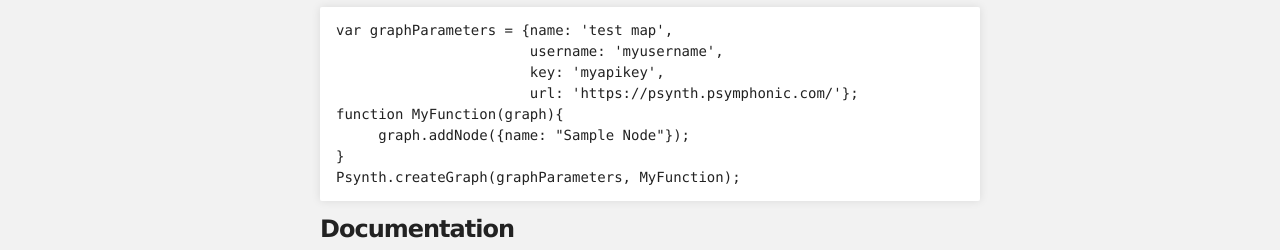
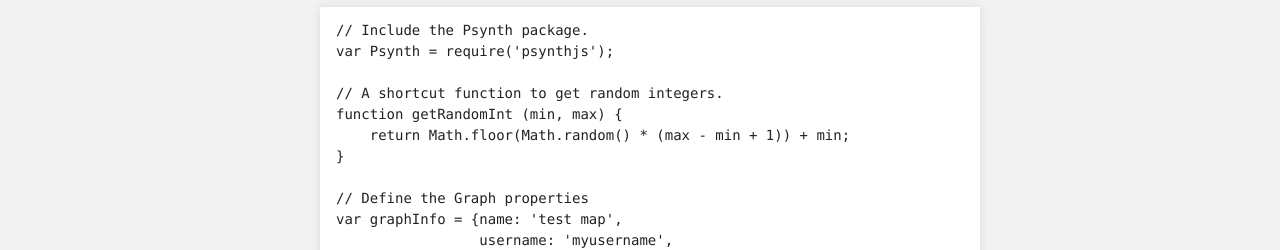
Before and after one commit to shawnrushefsky/PsynthJS, a plain HTML site: page index.html in a window 1280 px wide. Shown: the part 706-956 px from the top of the page. Drawn offline with Linux system fonts and the light colour scheme.

```diff
--- a/index.html
+++ b/index.html
@@ -48,14 +48,71 @@
 <h2>
 <a id="quickstart" class="anchor" href="#quickstart" aria-hidden="true"><span class="octicon octicon-link"></span></a>Quickstart</h2>
 
-<pre><code>var graphParameters = {name: 'test map',
-                       username: 'myusername',
-                       key: 'myapikey',
-                       url: 'https://psynth.psymphonic.com/'};
-function MyFunction(graph){
-     graph.addNode({name: "Sample Node"});
+<pre><code>// Include the Psynth package.
+var Psynth = require('psynthjs');
+
+// A shortcut function to get random integers.
+function getRandomInt (min, max) {
+    return Math.floor(Math.random() * (max - min + 1)) + min;
 }
-Psynth.createGraph(graphParameters, MyFunction);
+
+// Define the Graph properties
+var graphInfo = {name: 'test map',
+                 username: 'myusername',
+                 key: 'myapikey',
+                 url: 'https://psynth.psymphonic.com/'};
+
+// Create the Graph
+Psynth.createGraph(graphInfo, function(g)
+{
+    // Create 10 Nodes.
+    for(var i = 0; i &lt; 10; i++)
+    {
+        g.addNode({name: 'Node '+i});
+    }
+
+    // Grab a list of all the Nodes.
+    var ns = g.nodeList();
+
+    // Create a default LinkType
+    var lt = g.addLinkType(new Psynth.LinkType());
+
+    // Create 30 random Links
+    for(var i = 0; i &lt; 30; i++)
+    {
+        var o = getRandomInt(0, ns.length-1);
+        var t = getRandomInt(0, ns.length-1);
+        while(t === o)
+        {
+            t = getRandomInt(0, ns.length-1);
+        }
+        g.addLink({name: 'Link '+i, origin_uid: ns[o].uid, terminus_uid: ns[t].uid, type: lt.name, value: getRandomInt(1, lt.max)});
+    }
+
+    // Grab a list of all the Links
+    var ls = g.linkList();
+
+    // Add 3 Details to each Node
+    for(var i = 0; i &lt; ns.length; i++)
+    {
+        for(var j = 0; j &lt; 3; j++)
+        {
+            ns[i].addDetail({content: 'http://psymphonic.com', type: 'link'});
+        }
+    }
+
+    // Add 3 Details to each Link
+    for(var i = 0; i &lt; ls.length; i++)
+    {
+        for(var j = 0; j &lt; 3; j++)
+        {
+            ls[i].addDetail({content: 'http://psymphonic.com', type: 'link'});
+        }
+    }
+
+    // Calculate a layout for the Graph.
+    g.draw();
+});
 </code></pre>
 
 <h3>
```
Also changed, not shown: params.json (+1 -1 lines).
